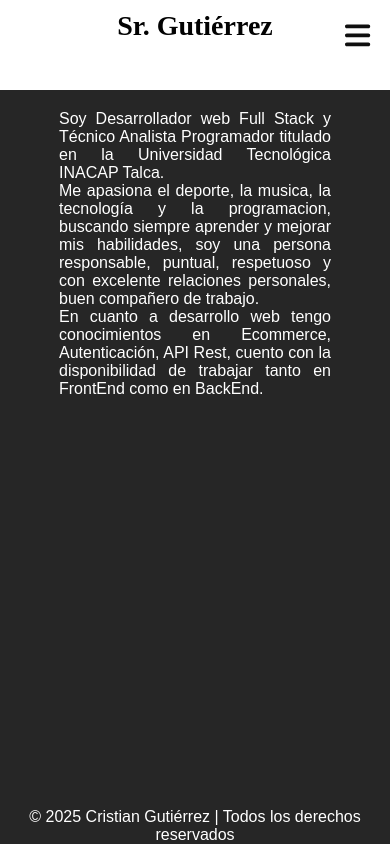
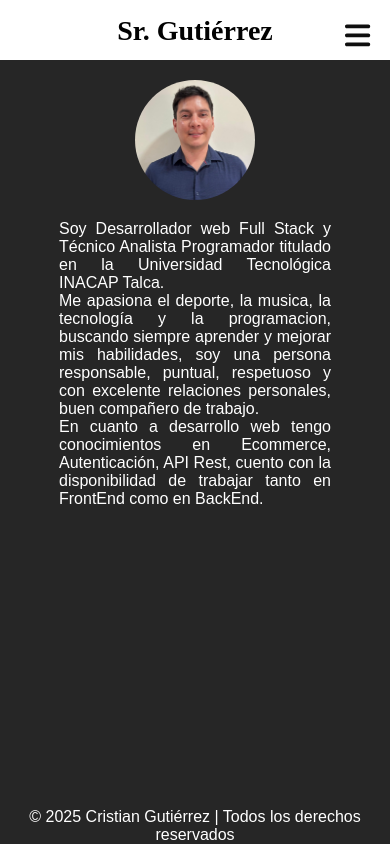
Before and after one commit to 90cris/My_portafolio, a React (Vite) app: page /about in a window 390 px wide. Built offline with nearby package versions, Linux system fonts and the light colour scheme.

Commit message:
subir foto y ajuste nav +ico bootstrap

```diff
--- a/src/components/Navbar.jsx
+++ b/src/components/Navbar.jsx
@@ -1,4 +1,4 @@
-import React, { useState } from "react";
+import React, { useState, useEffect } from "react";
 import { NavLink } from "react-router-dom";
 import "../css/Navbar.css";
 import { FontAwesomeIcon } from "@fortawesome/react-fontawesome";
@@ -6,67 +6,54 @@ import { faBars, faCircleXmark } from "@fortawesome/free-solid-svg-icons";
 
 export const Navbar = () => {
   const [isOpen, setIsOpen] = useState(false);
+  const [isClosing, setIsClosing] = useState(false);
 
+  // Controla la clase al cerrar
   const handleCloseMenu = () => {
-    setIsOpen(false); // Cierra el menú
+    setIsClosing(true); // activa clase .is-closing
+    setTimeout(() => {
+      setIsOpen(false);     // quita clase .is-open
+      setIsClosing(false);  // limpia .is-closing
+    }, 400); // tiempo igual a la transición CSS
   };
 
+
   return (
-    <nav className={`nav ${isOpen ? "is-open" : ""}`} id="nav">
+    <nav className={`nav ${isOpen ? "is-open" : ""} ${isClosing ? "is-closing" : ""}`}>
       <div className="navbar-content">
         <h1 className="logo-nav">Sr. Gutiérrez</h1>
 
         <ul className="nav-links">
           <li className="nav__item">
-            <NavLink
-              to="/"
-              end
-              className={({ isActive }) => `nav__link ${isActive ? "active" : ""}`}
-              onClick={handleCloseMenu}
-            >
+            <NavLink to="/" end className={({ isActive }) => `nav__link ${isActive ? "active" : ""}`} onClick={handleCloseMenu}>
               Inicio
             </NavLink>
           </li>
           <li className="nav__item">
-            <NavLink
-              to="/about"
-              className={({ isActive }) => `nav__link ${isActive ? "active" : ""}`}
-              onClick={handleCloseMenu}
-            >
+            <NavLink to="/about" className={({ isActive }) => `nav__link ${isActive ? "active" : ""}`} onClick={handleCloseMenu}>
               Sobre Mí
             </NavLink>
           </li>
           <li className="nav__item">
-            <NavLink
-              to="/projects"
-              className={({ isActive }) => `nav__link ${isActive ? "active" : ""}`}
-              onClick={handleCloseMenu}
-            >
+            <NavLink to="/projects" className={({ isActive }) => `nav__link ${isActive ? "active" : ""}`} onClick={handleCloseMenu}>
               Proyectos
             </NavLink>
           </li>
           <li className="nav__item">
-            <NavLink
-              to="/contact"
-              className={({ isActive }) => `nav__link ${isActive ? "active" : ""}`}
-              onClick={handleCloseMenu}
-            >
+            <NavLink to="/contact" className={({ isActive }) => `nav__link ${isActive ? "active" : ""}`} onClick={handleCloseMenu}>
               Contacto
             </NavLink>
           </li>
         </ul>
 
+        {/* Iconos de menú */}
         <a href="#nav" className="nav__amburguer nav__icon" onClick={() => setIsOpen(true)}>
           <FontAwesomeIcon icon={faBars} style={{ color: "#0f0f0f" }} />
         </a>
         <a href="#" className="nav__close nav__icon" onClick={handleCloseMenu}>
           <FontAwesomeIcon
             icon={faCircleXmark}
-            style={{
-              "--fa-primary-color": "#FFD43B",
-              "--fa-secondary-color": "#0f0f0f",
-              "--fa-secondary-opacity": "1",
-            }}
+            style={{ color: "#000000" }}
           />
         </a>
       </div>
--- a/src/css/About.css
+++ b/src/css/About.css
@@ -33,6 +33,15 @@
 .text-3 {
   text-align: justify;
 }
+
+.about-photo {
+  width: 40%;
+  max-width: 300px;
+  height: auto;
+  border-radius: 10px;
+  margin-bottom: 20px;
+  transition: all 0.3s ease;
+}
 @media (max-width: 768px) {
   .container-About {
     justify-content: start;
@@ -40,4 +49,11 @@
     height: 100%;
     width: 80%;
   }
+  .about-photo {
+    width: 120px;
+    height: 120px;
+    border-radius: 100%;
+    object-fit: cover;
+    align-self: center;
+  }
 }
--- a/src/css/Home.css
+++ b/src/css/Home.css
@@ -148,7 +148,7 @@ html {
   content: "";
   position: absolute;
   width: 79px;
-  height: 78px;
+  height: 77px;
   background-color: #fff;
   border-radius: 50%;
   z-index: 0;
--- a/src/css/Navbar.css
+++ b/src/css/Navbar.css
@@ -8,22 +8,34 @@ body {
   font-family: sans-serif;
 }
 
+/* ---------- NAVBAR GENERAL ---------- */
 .nav {
   --state-close: scale(0);
   --state-hamburguer: scale(1);
-  --state-menu: translateY(-150%);
+  --state-menu: translateY(-550%);
+  --state-opacity: 0;
   background-color: #fff;
   position: sticky;
   top: 0;
   z-index: 100;
+  transition: all 0.4s ease;
 }
 
-.nav:target {
+.nav.is-open {
   --state-close: scale(1);
   --state-hamburguer: scale(0);
   --state-menu: translateY(0);
+  --state-opacity: 1;
 }
 
+.nav.is-closing {
+  --state-close: scale(0);
+  --state-hamburguer: scale(1);
+  --state-menu: translateY(-550%);
+  --state-opacity: 0;
+}
+
+/* ---------- CONTENIDO DEL NAV ---------- */
 .navbar-content {
   display: flex;
   justify-content: space-between;
@@ -41,7 +53,7 @@ body {
   z-index: 10;
 }
 
-/* ÍCONOS DE MENÚ */
+/* ---------- ICONOS MENÚ ---------- */
 .nav__icon {
   position: absolute;
   top: 20px;
@@ -49,7 +61,7 @@ body {
   display: none;
   cursor: pointer;
   font-size: 1.8rem;
-  transition: transform 0.3s ease;
+  transition: transform 0.4s ease;
   z-index: 20;
 }
 
@@ -59,9 +71,10 @@ body {
 
 .nav__close {
   transform: var(--state-close);
+  color: #000 !important; /* Ícono negro */
 }
 
-/* NAV LINKS DESKTOP */
+/* ---------- NAV LINKS DESKTOP ---------- */
 .nav-links {
   display: flex;
   list-style: none;
@@ -127,18 +140,17 @@ body {
   border-bottom: 2px solid #262626;
 }
 
-/* ======== MOBILE ========= */
+/* ---------- MOBILE (MAX-WIDTH: 768PX) ---------- */
 @media (max-width: 768px) {
   .nav__icon {
     display: block;
-    /* z-index: 20; */
+    padding-bottom: 20px !important;
   }
 
   .navbar-content {
     flex-direction: column;
     align-items: center;
     gap: 20px;
-    padding: 10px 20px;
     padding: 10px 20px;
     position: relative;
   }
@@ -152,37 +164,36 @@ body {
     left: 0;
     right: 0;
     transform: var(--state-menu);
-    transition: transform 0.4s ease;
+    opacity: var(--state-opacity);
+    transition: transform 0.4s ease, opacity 0.4s ease;
     padding: 40px 0;
     z-index: 5;
+    pointer-events: auto;
   }
-
-  .nav {
-    --state-close: scale(0);
-    --state-hamburguer: scale(1);
-    --state-menu: translateY(-550%);
-    background-color: #fff;
-    position: sticky;
-    top: 0;
-    z-index: 100;
+  .nav__item{
+    font-size: 20px;
   }
-
-  /* Si el menú está abierto (por target o React) */
-  .nav:target,
-  .nav.is-open {
-    --state-close: scale(1);
-    --state-hamburguer: scale(0);
-    --state-menu: translateY(0);
+  .nav.is-closing .nav-links {
+    pointer-events: none;
   }
 
   .nav__link {
     color: white;
+    background-color: black !important;
+    border-radius: 5px;
+    font-size: 20px;
   }
+
   .logo-nav {
+    padding-top: 5px;
     color: rgba(0, 0, 0, 0.992);
+  }
+  .nav{
+    height: 60px !important;
   }
 }
 
+/* ---------- TABLET (MAX-WIDTH: 1024PX) ---------- */
 @media (max-width: 1024px) {
   .nav {
     height: 90px;
@@ -198,6 +209,21 @@ body {
   }
 
   .nav__link {
-    line-height: 90px; /* Centrado vertical del texto */
+    line-height: 90px;
   }
 }
+/* ---------- AJUSTES ENTRE 769px Y 832px ---------- */
+@media (min-width: 769px) and (max-width: 832px) {
+  .nav-links {
+    gap: 20px; /* Reduce el espacio entre los enlaces */
+  }
+
+  .nav__link {
+    padding: 5px 10px; /* Menos padding horizontal */
+    font-size: 16px;   /* Tamaño más compacto si es necesario */
+  }
+
+  .navbar-content {
+    padding: 10px 10px; /* Un poco menos de margen lateral */
+  }
+}
--- a/src/pages/About.jsx
+++ b/src/pages/About.jsx
@@ -1,9 +1,11 @@
 import React from "react";
 import "../css/About.css";
+import cris from "../assets/cris.jpeg";
 export const About = () => {
   return (
     <div className="backgound-About">
       <div className="container-About">
+      <img src={cris} alt="Cristian Gutiérrez" className="about-photo" />
         <p className="text-1">
           Soy Desarrollador web Full Stack y Técnico Analista Programador
           titulado en la Universidad Tecnológica INACAP Talca.
--- a/src/pages/Projects.jsx
+++ b/src/pages/Projects.jsx
@@ -12,6 +12,7 @@ import pgImg from "../assets/pgadmin-icon-2048x2048-rxk8ydpt.png";
 import sqlserverImg from "../assets/sqlserver2-logo-500x236.png";
 import { FontAwesomeIcon } from "@fortawesome/react-fontawesome";
 import { faDesktop } from "@fortawesome/free-solid-svg-icons";
+import boot from "../assets/Bootstrap_logo.png";
 
 export const Projects = () => {
   const [active, setActive] = useState(1);
@@ -60,6 +61,7 @@ export const Projects = () => {
           { src: htmlImg, label: "HTML" },
           { src: cssImg, label: "CSS" },
           { src: reactImg, label: "React" },
+          { src: boot, label: "bootstrap" },
         ];
       case "BACKEND":
         return [
```
Also changed, not shown: src/assets/Bootstrap_logo.png (added), src/assets/cris.jpeg (added).
